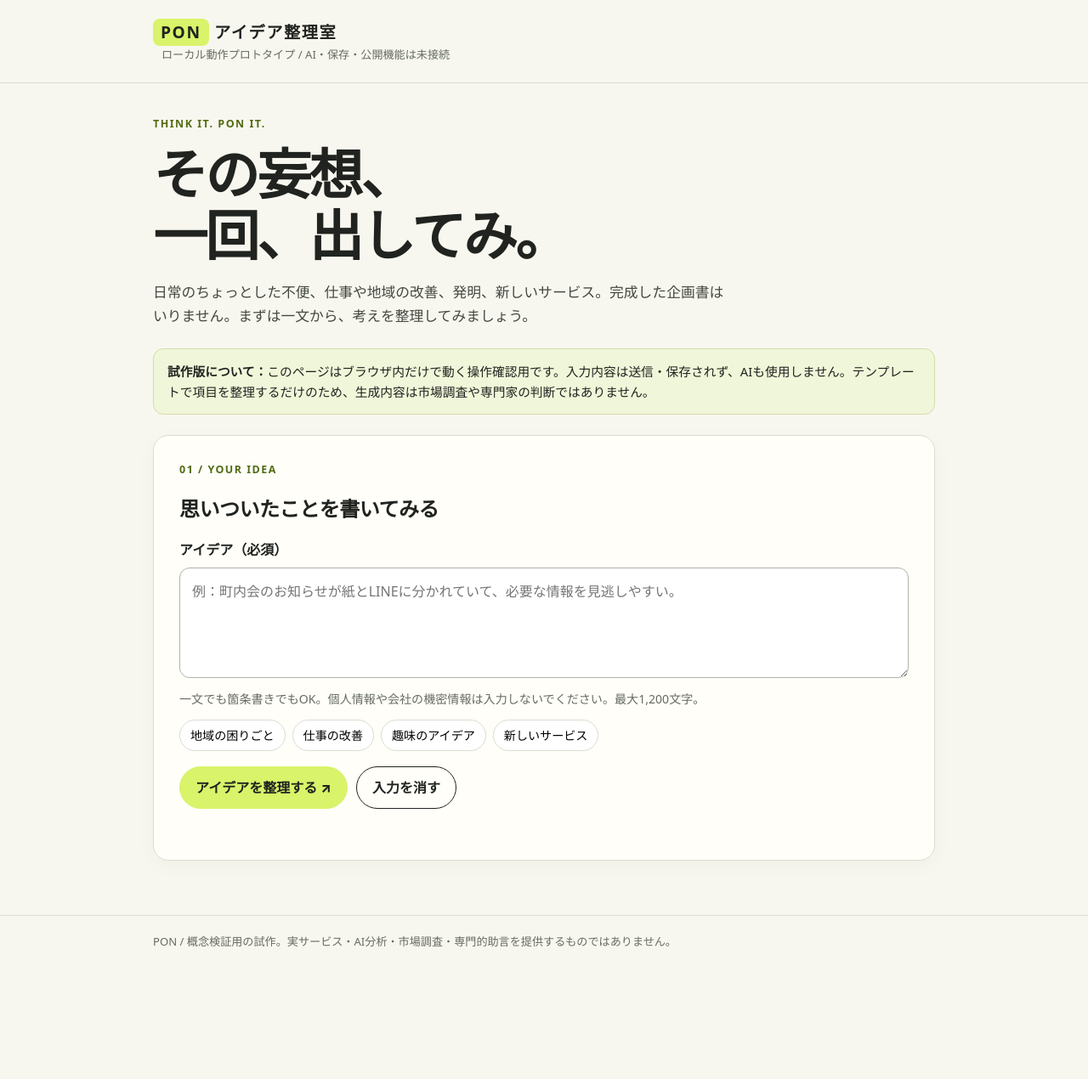
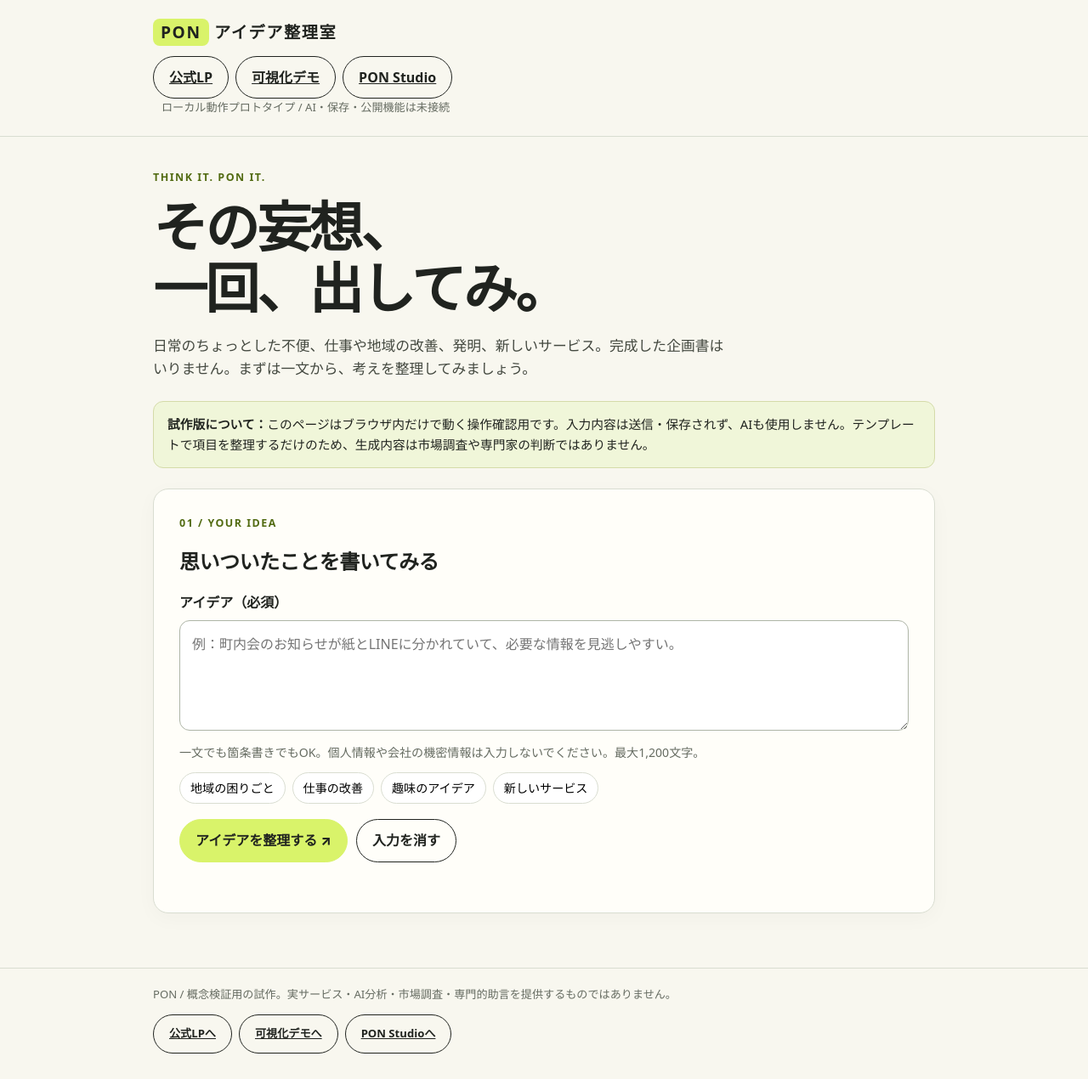
Before and after one commit to hs9cghkmpw-alt/idea, a plain HTML site: page prototype/index.html in a window 1280 px wide. Shown: the whole page at 85% size. Before the commit the page ends 1150 px from the top, so only its background shows below. Drawn offline with Linux system fonts and the light colour scheme.

Commit message:
feat(pon): add cross-page navigation to idea organizer

```diff
--- a/prototype/index.html
+++ b/prototype/index.html
@@ -94,7 +94,8 @@
 <body>
   <header>
     <div class="wrap">
-      <div class="brand"><span>PON</span> アイデア整理室</div>
+      <div class="brand"><a href="../index.html" style="text-decoration:none"><span>PON</span> アイデア整理室</a></div>
+      <nav aria-label="PONのページ" style="display:flex;flex-wrap:wrap;gap:8px;margin-top:12px"><a class="btn secondary" href="../index.html">公式LP</a><a class="btn secondary" href="pon-experience.html">可視化デモ</a><a class="btn secondary" href="visual-builder.html">PON Studio</a></nav>
       <div class="local-tag">ローカル動作プロトタイプ / AI・保存・公開機能は未接続</div>
     </div>
   </header>
@@ -172,7 +173,7 @@
   </main>
 
   <footer>
-    <div class="wrap">PON / 概念検証用の試作。実サービス・AI分析・市場調査・専門的助言を提供するものではありません。</div>
+    <div class="wrap">PON / 概念検証用の試作。実サービス・AI分析・市場調査・専門的助言を提供するものではありません。<div style="display:flex;flex-wrap:wrap;gap:8px;margin-top:12px"><a class="btn secondary" href="../index.html">公式LPへ</a><a class="btn secondary" href="pon-experience.html">可視化デモへ</a><a class="btn secondary" href="visual-builder.html">PON Studioへ</a></div></div>
   </footer>
 
   <script>
```
